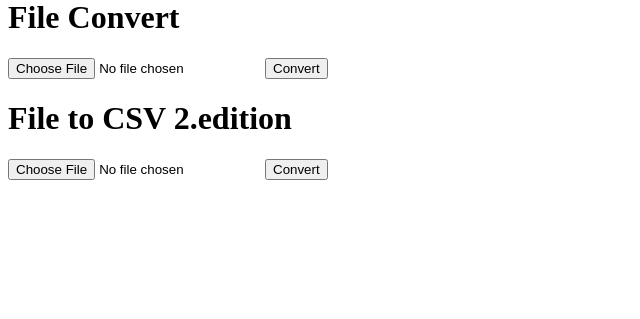
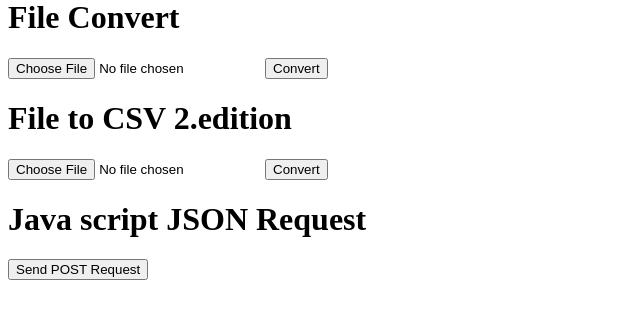
Before and after one commit to Tolian500/flask-crash-cource, a Flask app: page / in a window 1280 px wide. Shown: the part 300-619 px from the top of the page, without its empty margins (0-640 px from the left). Run offline with Flask 3, Linux system fonts and the light colour scheme.

Commit message:
json data java request

```diff
--- a/app.py
+++ b/app.py
@@ -1,4 +1,4 @@
-from flask import Flask, request, make_response, render_template, Response, send_from_directory
+from flask import Flask, request, make_response, render_template, Response, send_from_directory, jsonify
 import pandas as pd
 import os
 import uuid
@@ -26,7 +26,7 @@ def file_upload():
 
     if file.content_type == 'text/plain':
         return file.read().decode('utf-8')
-    elif file.content_type == 'application/vnd.openxmlformats-officedocument.spreadsheetml.sheet' or 'application/vnd.ms-excel':
+    elif file.content_type in ['application/vnd.openxmlformats-officedocument.spreadsheetml.sheet', 'application/vnd.ms-excel']:
         df = pd.read_excel(file)
         return df.to_html()
     else:
@@ -64,5 +64,16 @@ def download_file(filename):
     return send_from_directory('downloads', filename, download_name='result.csv')
 
 
+@app.route('/handle_post', methods=['POST'])
+def handle_post():
+    greeting = request.json.get('greeting')
+    name = request.json.get('name')
+
+    with open('file.txt', 'w') as f:
+        f.write(f'{greeting} {name}')
+
+    return jsonify({'message': 'Successfully written'})
+
+
 if __name__ == '__main__':
     app.run(host="0.0.0.0", port=5555, debug=True)
--- /dev/null
+++ b/file.txt
@@ -0,0 +1 @@
+Hello Mike
--- a/templates/index.html
+++ b/templates/index.html
@@ -32,4 +32,32 @@
 
 </form>
 
+<h1>Java script JSON Request</h1>
+<button id='post_button'>Send POST Request</button>
+
+<script type="text/javascript">
+    const post_button = document.getElementById('post_button')
+    const jsonData = {
+        name: "Mike",
+        greeting: "Hello"
+    }
+
+    post_button.addEventListener('click', () => {
+        fetch('{{ url_for('handle_post') }}', {
+            method: 'POST',
+            headers: {
+                'Content-Type': 'application/json; charset=UTF-8'
+            },
+            body: JSON.stringify(jsonData)
+        })
+        .then(response => response.json())
+        .then(data => {
+            console.log(data)
+        })
+        .catch(error => {
+            console.error('Error:', error)
+        })
+    })
+</script>
+
 {% endblock %}
```
